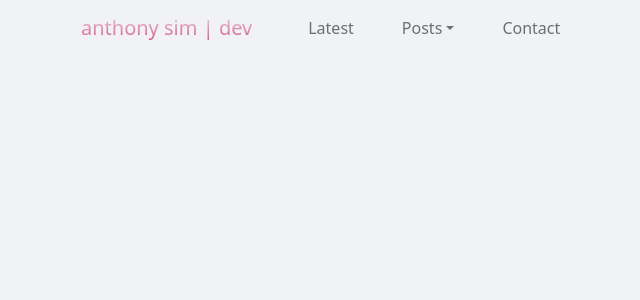
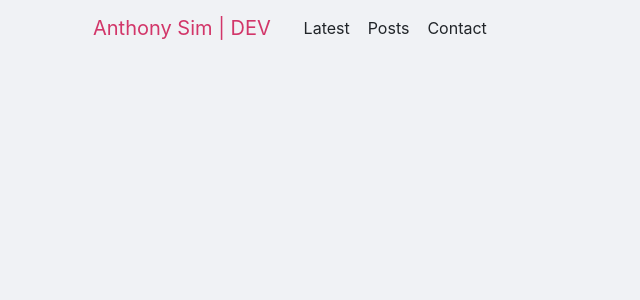
Before and after one commit to anthonysim/blog-app, a Next.js app: page / in a window 1280 px wide. Shown: the top 300 px of the page, without its empty margins (1-641 px from the left). Built offline with nearby package versions, Linux system fonts and the light colour scheme.

Commit message:
navigation

```diff
--- a/components/Card.js
+++ b/components/Card.js
@@ -1,5 +1,4 @@
 import Link from 'next/link';
-
 
 export default function Card() {
   const titlebodyStyleOptions = {
--- a/components/Navbar.js
+++ /dev/null
@@ -1,31 +0,0 @@
-import Link from 'next/link';
-
-export default function Navbar() {
-  return (
-    <nav class="navbar navbar-expand-md navbar-light">
-      <a class="logo navbar-brand" href="/">anthony sim | dev</a>
-      <button class="navbar-toggler" type="button" data-toggle="collapse" data-target="#navbarSupportedContent" aria-controls="navbarSupportedContent" aria-expanded="false" aria-label="Toggle navigation">
-        <span class="navbar-toggler-icon"></span>
-      </button>
-
-
-      <div class="collapse navbar-collapse" id="navbarSupportedContent">
-        <ul class="navbar-nav mr-auto">
-          <li class="nav-item active">
-            <a class="nav-link" href="/latest">Latest<span class="sr-only"></span></a>
-          </li>
-
-          <li class="nav-item dropdown">
-            <a class="nav-link dropdown-toggle" href="/posts" id="navbarDropdown" role="button" data-toggle="dropdown" aria-haspopup="true" aria-expanded="false">
-              Posts
-            </a>
-          </li>
-          <li class="nav-item">
-            <a class="nav-link" href="contact">Contact</a>
-          </li>
-
-        </ul>
-      </div>
-    </nav>
-  )
-}
--- /dev/null
+++ b/components/Navigation.js
@@ -0,0 +1,29 @@
+import Link from 'next/link';
+import { Navbar, Container, Nav } from 'react-bootstrap';
+
+export default function Navigation() {
+  return (
+    <div>
+      <Navbar variant="light">
+        <Container>
+          <Link href="/">
+            <Navbar.Brand><a style={{ color: '#d23669' }}>Anthony Sim | DEV&nbsp;&nbsp;&nbsp;</a></Navbar.Brand>
+          </Link>
+          <Nav className="me-auto">
+            <Link href="/latest">
+              <a>Latest&nbsp;&nbsp;&nbsp;&nbsp;</a>
+            </Link>
+            <Link href="/posts">
+              <a>Posts&nbsp;&nbsp;&nbsp;&nbsp;</a>
+            </Link>
+            <Link href="/contact">
+              <a>Contact</a>
+            </Link>
+          </Nav>
+        </Container>
+      </Navbar>
+
+    </div>
+
+  )
+}
--- a/package.json
+++ b/package.json
@@ -14,6 +14,7 @@
     "bootstrap": "^5.0.1",
     "next": "11.0.0",
     "react": "17.0.2",
+    "react-bootstrap": "^1.6.1",
     "react-dom": "17.0.2"
   }
 }
--- a/pages/_app.js
+++ b/pages/_app.js
@@ -1,5 +1,5 @@
+import 'bootstrap/dist/css/bootstrap.min.css';
 import '../styles/globals.css';
-import 'bootstrap/dist/css/bootstrap.min.css';
 import MDXComponents from '../components/MDXComponents';
 import { MDXProvider } from '@mdx-js/react';
 
--- a/pages/contact.js
+++ b/pages/contact.js
@@ -1,10 +1,10 @@
-import Navbar from '../components/Navbar';
+import Navigation from '../components/Navigation';
 
 
 export default function Contact() {
   return (
     <div>
-      <Navbar />
+      <Navigation />
       Contact!
     </div>
   )
--- a/pages/index.js
+++ b/pages/index.js
@@ -1,6 +1,6 @@
 import Head from 'next/head';
 import Image from 'next/image';
-import Navbar from '../components/Navbar';
+import Navigation from '../components/Navigation';
 
 
 export default function Home() {
@@ -11,7 +11,7 @@ export default function Home() {
         <meta name="description" content="Generated by create next app" />
         <link rel="icon" href="/favicon.ico" />
       </Head>
-      <Navbar />
+      <Navigation />
     </div>
   )
 }
--- a/pages/latest.js
+++ b/pages/latest.js
@@ -1,4 +1,4 @@
-import Navbar from '../components/Navbar';
+import Navigation from '../components/Navigation';
 import Card from '../components/Card';
 
 
@@ -6,7 +6,7 @@ export default function Latest() {
   return (
 
     <div>
-      <Navbar />
+      <Navigation />
       <Card />
     </div>
   )
--- a/pages/posts.js
+++ b/pages/posts.js
@@ -1,9 +1,9 @@
-import Navbar from '../components/Navbar';
+import Navigation from '../components/Navigation';
 
 export default function Posts() {
   return (
     <div>
-      <Navbar />
+      <Navigation />
       Posts!
     </div>
   )
--- a/pages/posts/about.mdx
+++ b/pages/posts/about.mdx
@@ -1,5 +1,5 @@
-import Navbar from '../../components/Navbar';
+import Navigation from '../../components/Navigation';
 
-<Navbar/>
+<Navigation/>
 
 # First post?
--- a/styles/globals.css
+++ b/styles/globals.css
@@ -20,7 +20,6 @@ a {
 }
 
 .titles, .logo {
-  font-size: 50px;
   background: -webkit-linear-gradient(#eee, #d23669);
   background-clip: border-box;
   -webkit-background-clip: text;
```
Also changed, not shown: 1 other file (tests, documents, lock files or other folders).
